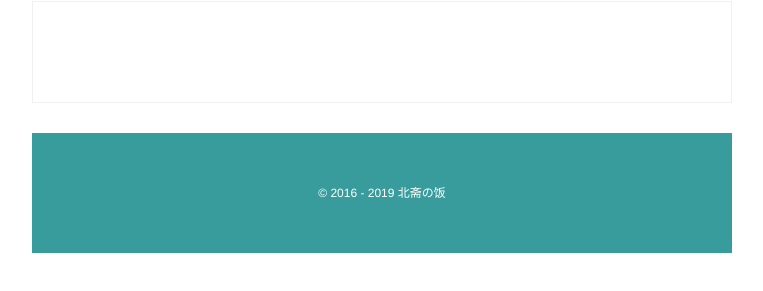
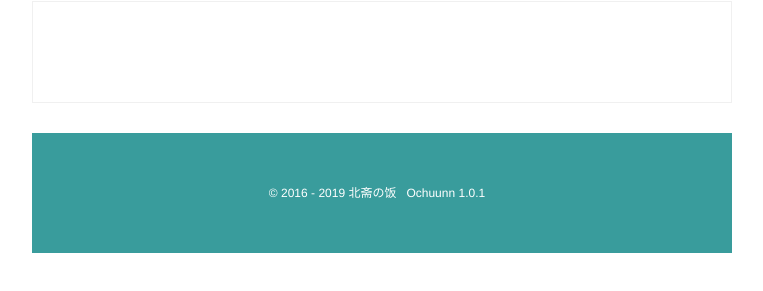
Before and after one commit to rubychat/rubychat.github.io, a plain HTML site: page 2019/02/10/hello-world/index.html in a window 1280 px wide. Shown: the part 1627-1918 px from the top of the page, without its empty margins (258-1021 px from the left). Drawn offline with Linux system fonts and the light colour scheme; a script that the page names is missing.

Commit message:
Site updated: 2019-02-15 14:56:57

```diff
--- a/2019/02/10/hello-world/index.html
+++ b/2019/02/10/hello-world/index.html
@@ -20,4 +20,4 @@
   avatarForce: false,
   visitor: true,
   highlight: true
-});</script></div></main><footer class="foot"><div class="foot-copy">&copy; 2016 - 2019 北斋の饭</div></footer><script src="/js/scroller.js"></script><script src="/js/main.js"></script></body></html>
+});</script></div></main><footer class="foot"><div class="foot-copy">&copy; 2016 - 2019 北斋の饭<a class="icp-a" href="https://github.com/ochukai/hexo-theme-ochuunn" target="view_window">Ochuunn 1.0.1</a></div></footer><script src="/js/scroller.js"></script><script src="/js/main.js"></script></body></html>
```
Also changed, not shown: 2019/02/14/Why-did-I-build-this-Blog/index.html (+1 -1 lines), archives/2019/02/index.html (+1 -1 lines), archives/2019/index.html (+1 -1 lines), archives/index.html (+1 -1 lines).
